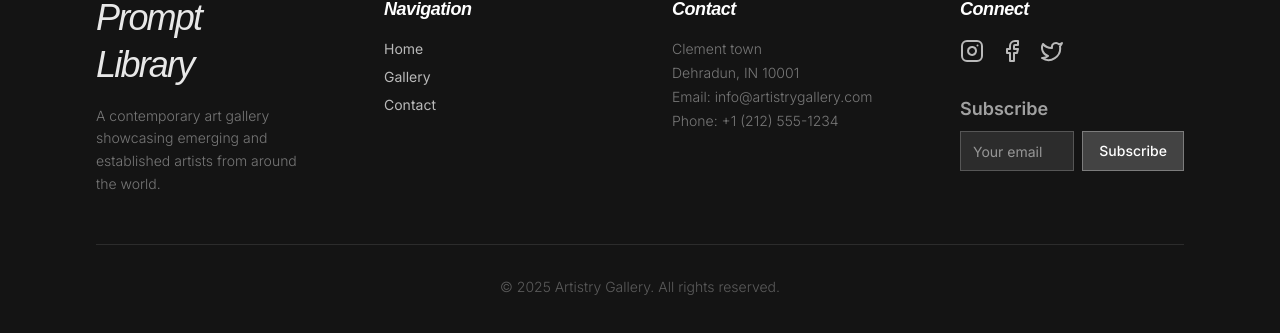
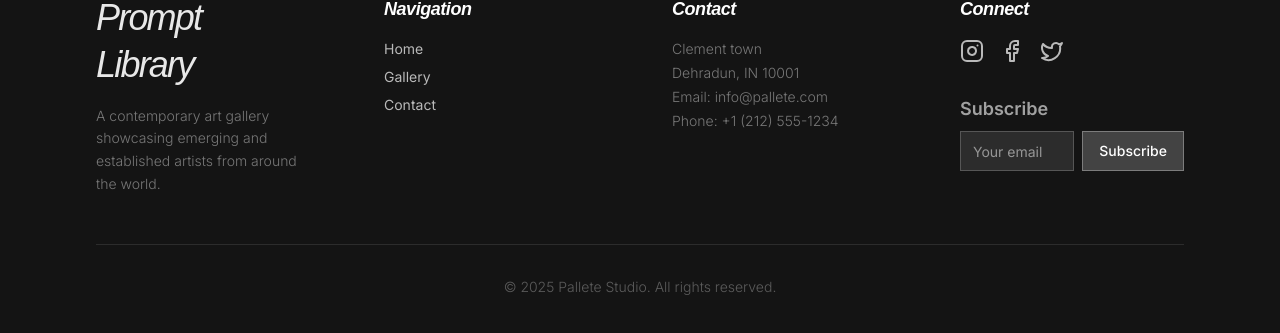
Before and after one commit to sahilsama/Pallete, a Next.js app: page / in a window 1280 px wide. Shown: the part 853-1186 px from the top of the page. Built offline with nearby package versions, Linux system fonts and the light colour scheme; a web font is replaced by a local one.

Commit message:
Update Footer.tsx

```diff
--- a/components/Footer.tsx
+++ b/components/Footer.tsx
@@ -46,7 +46,7 @@ export function Footer() {
           <address className="not-italic text-white/70 text-sm space-y-1">
             <p>Clement town</p>
             <p>Dehradun, IN 10001</p>
-            <p>Email: info@artistrygallery.com</p>
+            <p>Email: info@pallete.com</p>
             <p>Phone: +1 (212) 555-1234</p>
           </address>
         </div>
@@ -87,7 +87,7 @@ export function Footer() {
 
       {/* Copyright */}
       <div className="border-t border-white/10 mt-12 pt-8 text-center text-white/50 text-sm">
-        <p>© {new Date().getFullYear()} Artistry Gallery. All rights reserved.</p>
+        <p>© {new Date().getFullYear()} Pallete Studio. All rights reserved.</p>
       </div>
     </footer>
   )
```
